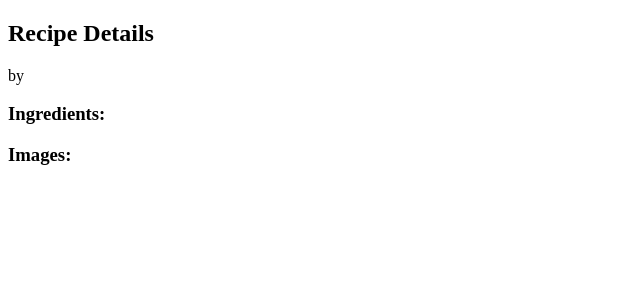
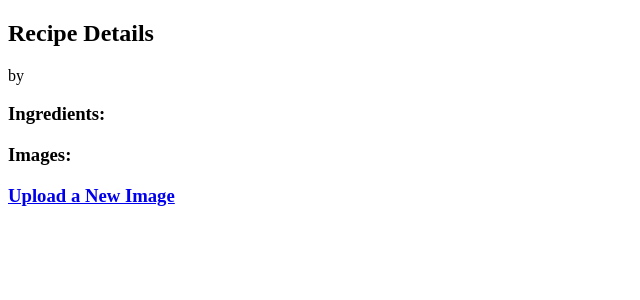
Before and after one commit to LuisRabbids/recipebook-felipe-miguelluis, a Django app: template ledger/templates/ledger/recipe_detail.html in a window 1280 px wide. Shown: the part 98-398 px from the top of the page, without its empty margins (0-640 px from the left). Run offline with Django 5.2, Linux system fonts and the light colour scheme; the template is opened without the code that fills it, so the values that code supplies are empty.

Commit message:
Modified recipe_detail.html template to have a link to the add image page

```diff
--- a/ledger/templates/ledger/recipe_detail.html
+++ b/ledger/templates/ledger/recipe_detail.html
@@ -15,4 +15,5 @@
     {% for image in recipe.images.all %}
         <img src="{{ image.recipe_image.url }}" alt="{{ image.description }}">
     {% endfor %}
+    <h3><a href="{% url 'ledger:add-recipe-image' recipe.id %}">Upload a New Image</a></h3>
 {% endblock %}
```
